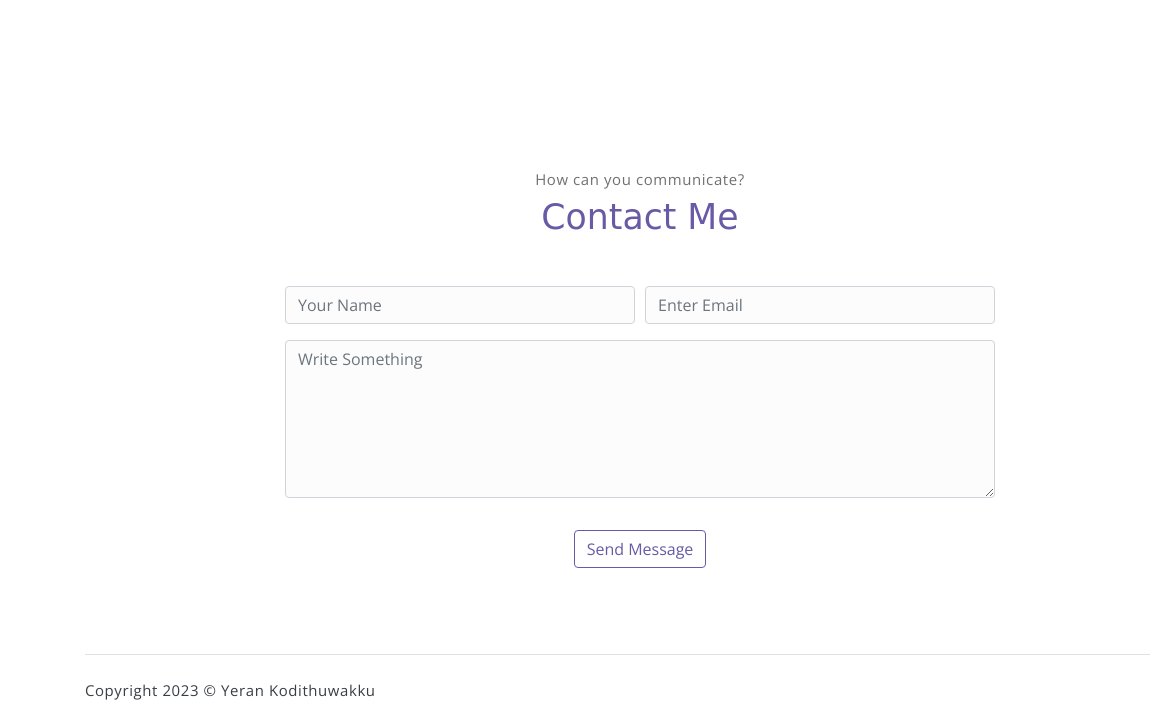
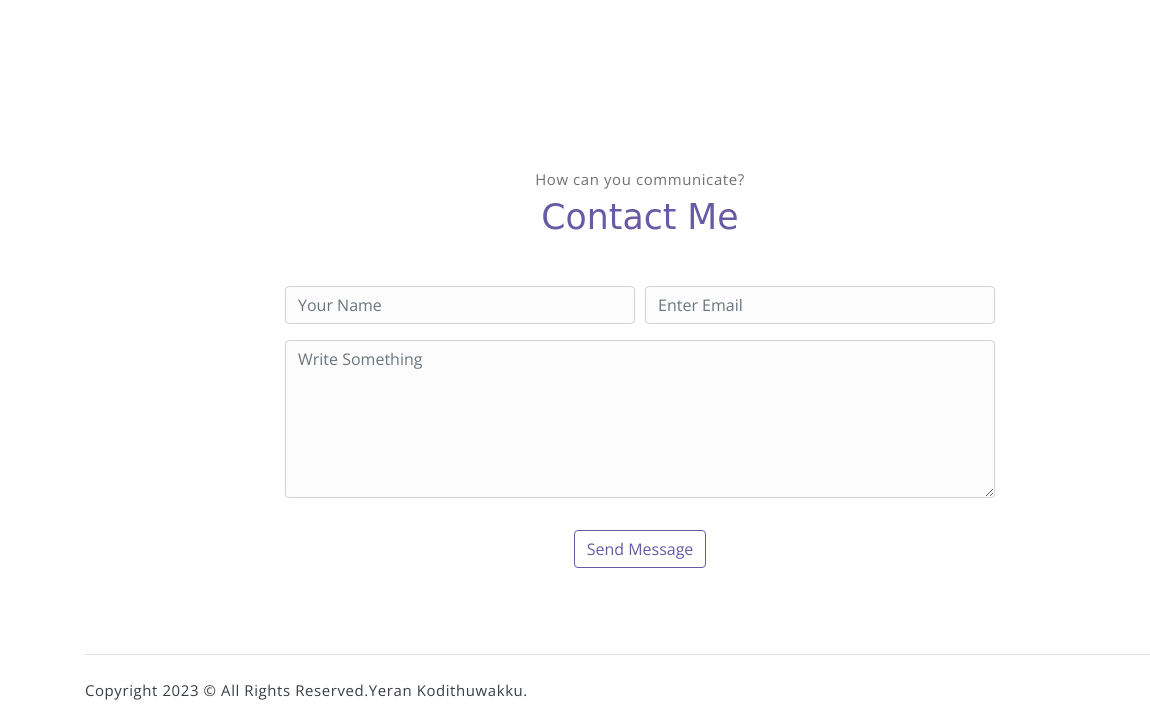
Before and after one commit to IT21440236/portfolio-website, a plain HTML site: page index.html in a window 1280 px wide. Shown: the part 3292-4016 px from the top of the page, 0-1150 px from the left. Drawn offline with nearby package versions, Linux system fonts and the light colour scheme; a web font is replaced by a local one.

Commit message:
footer update

```diff
--- a/index.html
+++ b/index.html
@@ -398,7 +398,7 @@
     <!-- footer -->
     <div class="container">
         <footer class="footer">
-            <p class="mb-0">Copyright <script>document.write(new Date().getFullYear())</script> &copy; <a href="#">Yeran Kodithuwakku</a></p>
+            <p class="mb-0">Copyright <script>document.write(new Date().getFullYear())</script> &copy; <a href="#">All Rights Reserved.Yeran Kodithuwakku. </a></p>
             <div class="social-links text-right m-auto ml-sm-auto">
                 <!-- <a href="javascript:void(0)" class="link"><i class="ti-facebook"></i></a> -->
                 <a href="https://twitter.com/Ykods9191" class="link"><i class="ti-twitter-alt"></i></a>
```
